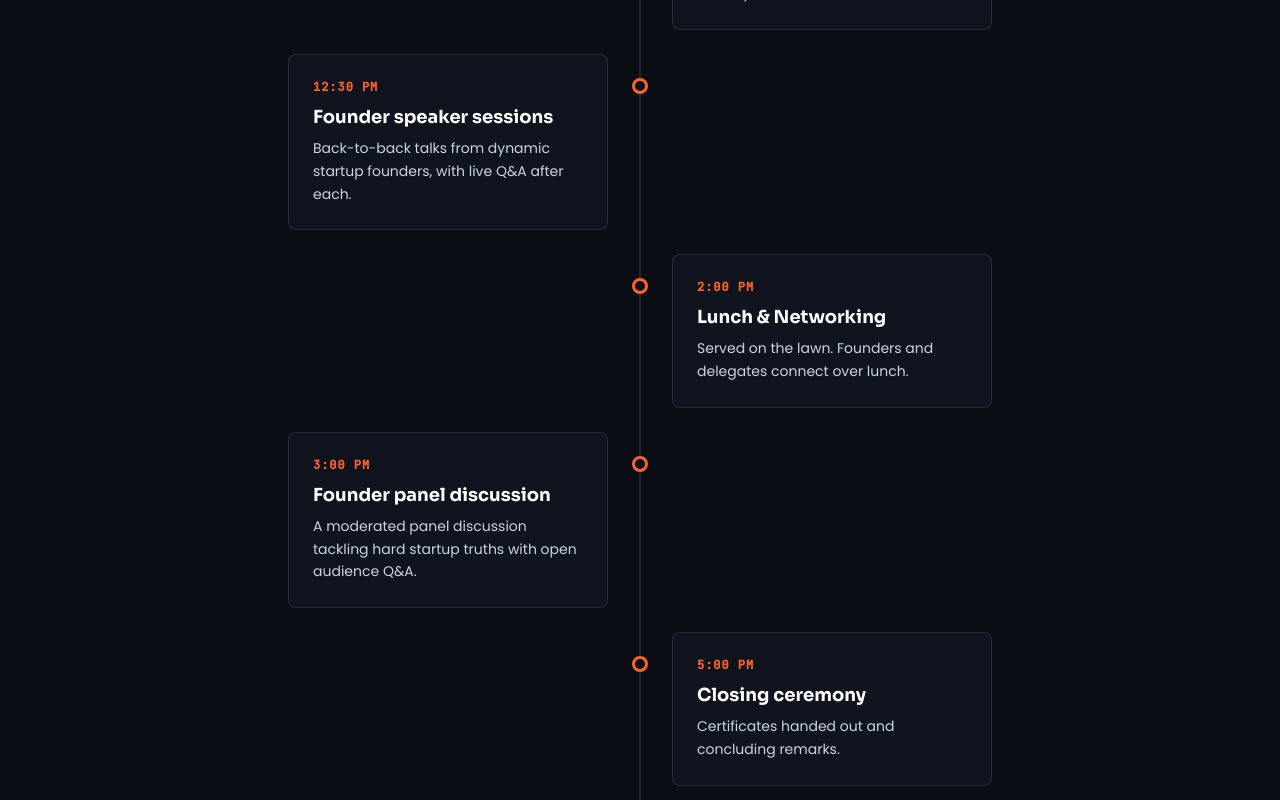
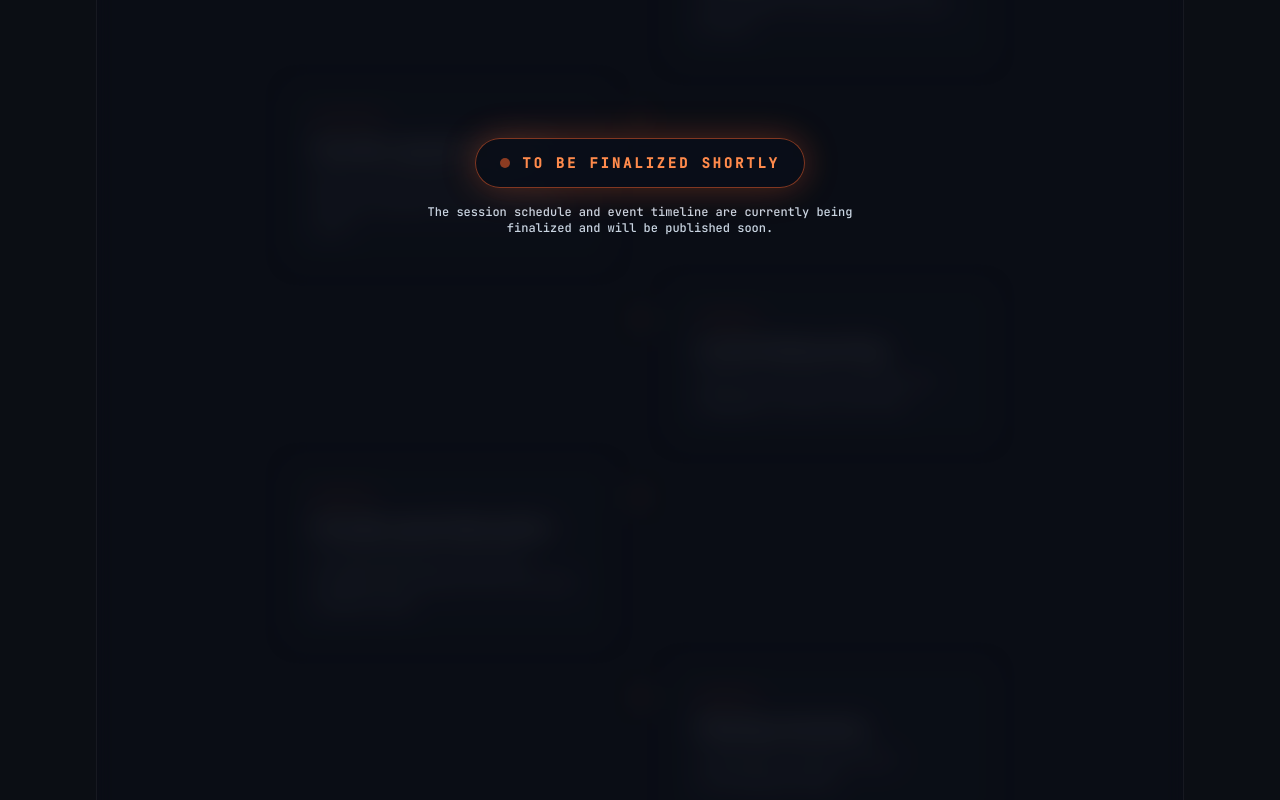
Before and after one commit to lakshya-tech-ssn/Sycon_Web_1, a React (Vite) app: page / in a window 1280 px wide. Shown: the part 4400-5200 px from the top of the page. Built offline with nearby package versions, Linux system fonts and the light colour scheme.

Commit message:
added blur for timeline

```diff
--- a/src/pages/Home.jsx
+++ b/src/pages/Home.jsx
@@ -352,8 +352,24 @@ export default function Home() {
             title="How the day runs"
             light
           />
-          <div className="mt-14">
-            <Timeline events={TIMELINE} dark />
+          <div className="relative mt-14 overflow-hidden rounded-2xl border border-white/5 bg-navy-950/40 p-4 sm:p-8">
+            {/* Blurred timeline preview without text visible */}
+            <div className="filter blur-md select-none pointer-events-none opacity-30">
+              <Timeline events={TIMELINE} dark />
+            </div>
+
+            {/* Disclaimer Overlay */}
+            <div className="absolute inset-0 flex flex-col items-center justify-center p-6 text-center z-20 bg-ink/40 backdrop-blur-sm">
+              <div className="inline-flex items-center gap-3 rounded-full border border-accent-500/50 bg-navy-950/90 px-6 py-3.5 shadow-[0_0_35px_rgba(249,98,44,0.3)] backdrop-blur-xl">
+                <span className="h-2.5 w-2.5 rounded-full bg-accent-500 animate-pulse" />
+                <span className="font-mono text-xs sm:text-sm font-bold uppercase tracking-[0.2em] text-accent-400">
+                  TO BE FINALIZED SHORTLY
+                </span>
+              </div>
+              <p className="mt-4 font-mono text-xs text-slate-300 max-w-md">
+                The session schedule and event timeline are currently being finalized and will be published soon.
+              </p>
+            </div>
           </div>
         </div>
       </section>
```
